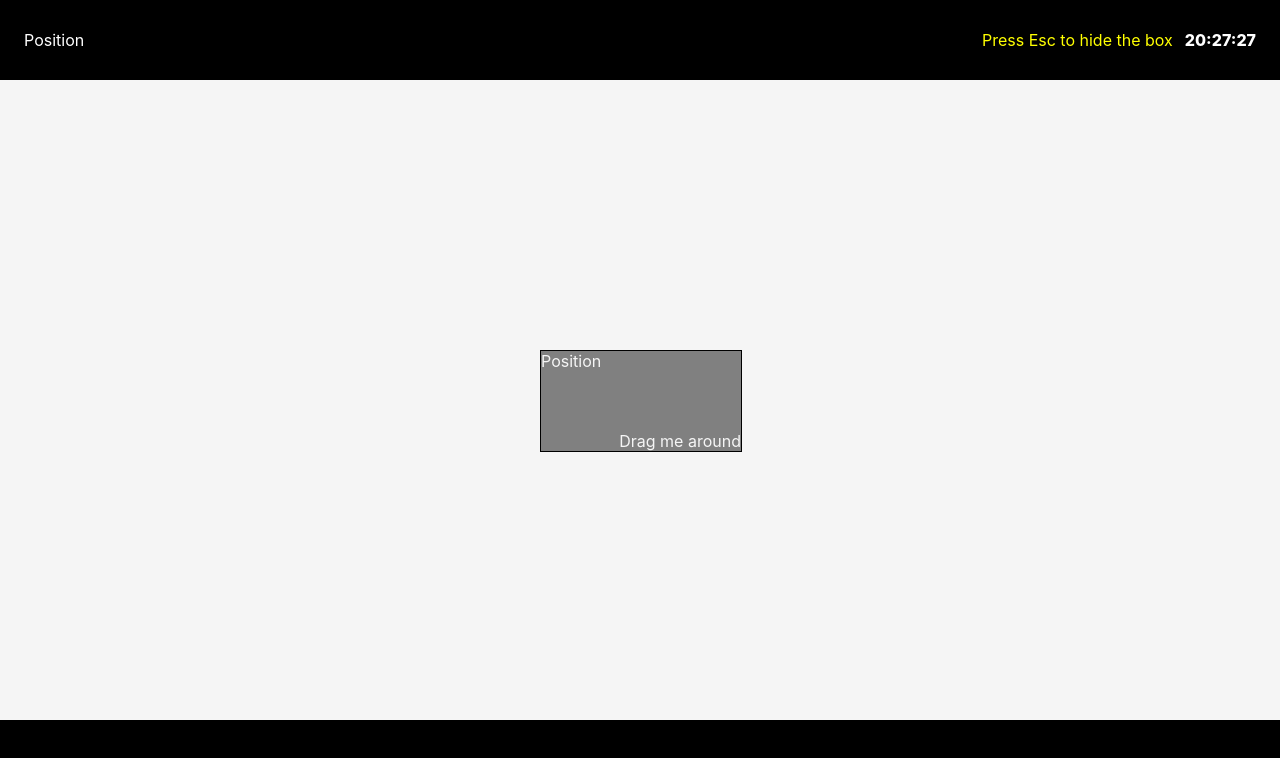
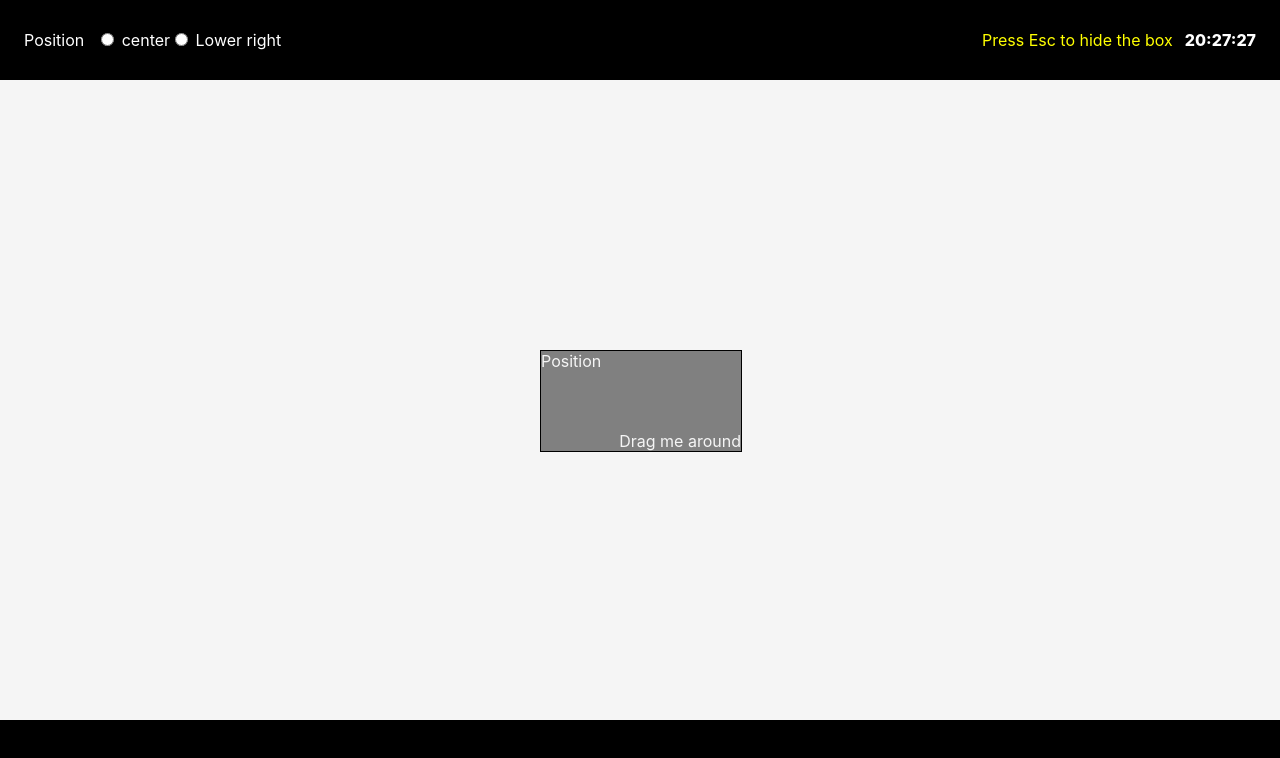
Before and after one commit to rahuldesai082/my-app, a React (Create React App) app: page / in a window 1280 px wide. Shown: the top 758 px of the page. Built offline with nearby package versions, Linux system fonts and the light colour scheme.

Commit message:
update: radio button in header

```diff
--- a/src/Components/Header/Header.css
+++ b/src/Components/Header/Header.css
@@ -7,11 +7,13 @@
     justify-content: space-between;
     padding: 0 24px;
 }
-
+.position,.instruction {
+    display: flex;
+    align-items: center;
+    gap: 12px;
+}
 .instruction {
     color: yellow;
-    display: flex;
-    gap: 12px;
 }
 .instruction .time {
     color: white;
--- a/src/Components/Header/Header.tsx
+++ b/src/Components/Header/Header.tsx
@@ -15,7 +15,11 @@ const Header: React.FunctionComponent<HeaderProps> = ({showDraggableBox}) => {
     });
     return <div className='header'>
         <div className='position'>
-            Position
+            <div>Position</div>
+            <div className='position-x'>
+                <input type ="radio" name="position" value="center"/> center
+                <input type ="radio" name="position" value="lower-right" /> Lower right
+            </div>
         </div>
         <div className='instruction'>
             Press {showDraggableBox ?'Esc':'Enter'} to {showDraggableBox ?'hide':'show'} the box
```
